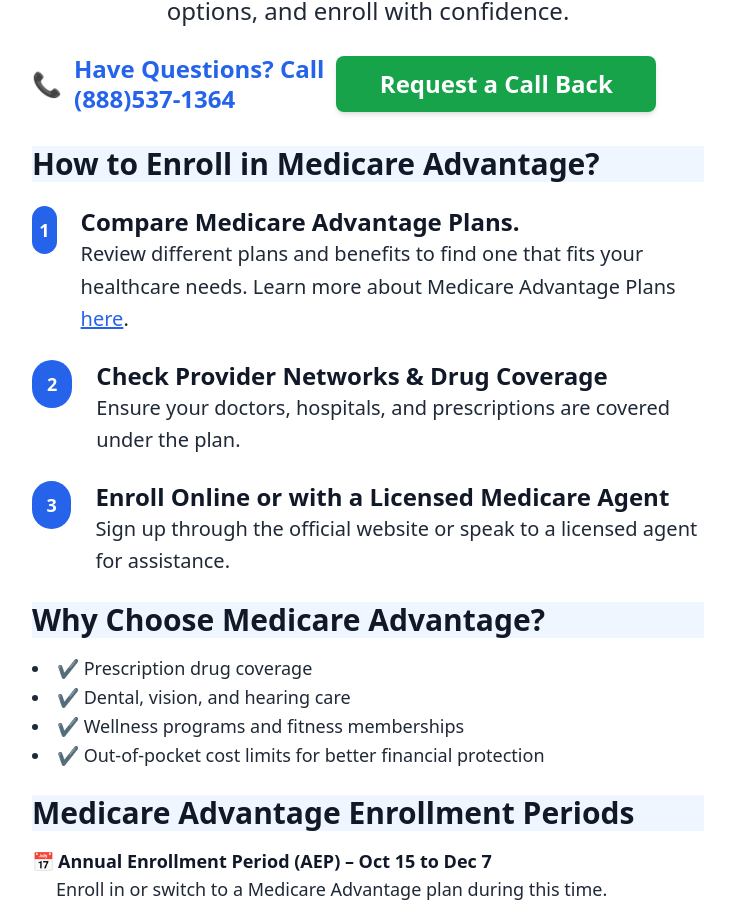
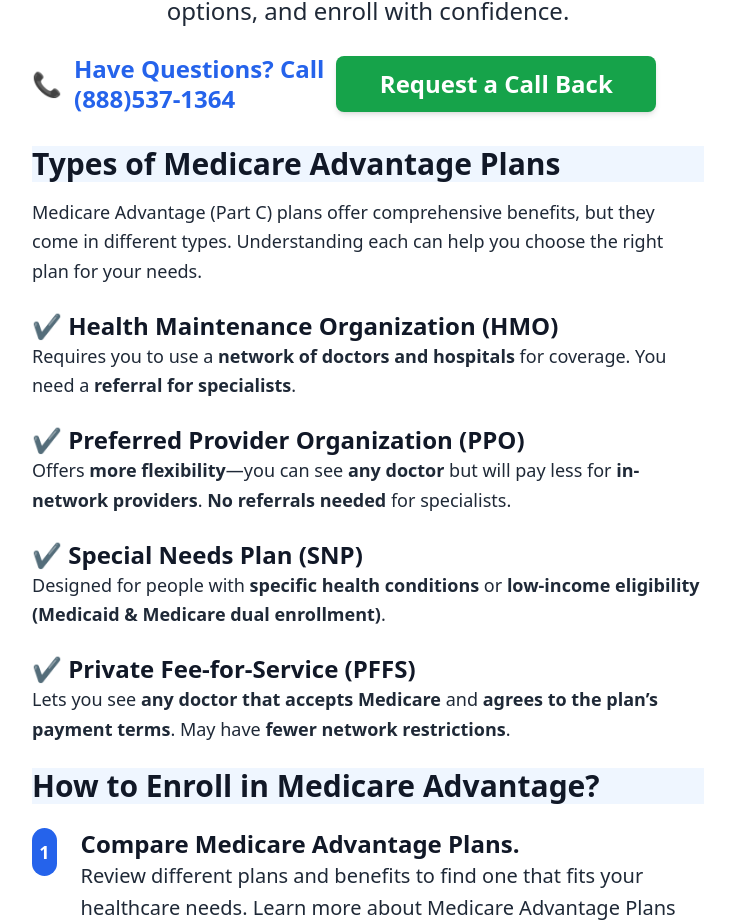
Before and after one commit to tantunholdings/medicare-tantun-web, a Next.js app: page /medicare-advantage-enrollment in a window 1280 px wide. Shown: the part 327-1250 px from the top of the page, without its empty margins (272-1003 px from the left). Built offline with nearby package versions, Linux system fonts and the light colour scheme.

Commit message:
Add more data to advantage page

```diff
--- a/app/medicare-advantage-enrollment/page.js
+++ b/app/medicare-advantage-enrollment/page.js
@@ -71,6 +71,50 @@ export default function MedicareAdvantagePage() {
                 </div>
             </div>
         </div>
+
+        {/* ✅ Medicare Advantage Plan Types */}
+        <section className="mt-6 max-w-2xl mx-auto">
+            <h3 className="text-3xl font-semibold text-gray-900 bg-blue-50 mb-4">
+                Types of Medicare Advantage Plans
+            </h3>
+            <p className="text-gray-800 text-lg leading-relaxed">
+                Medicare Advantage (Part C) plans offer comprehensive benefits, but they come in different types. Understanding each can help you choose the right plan for your needs.
+            </p>
+
+            <div className="mt-6 space-y-6">
+                {/* HMO */}
+                <div>
+                    <h4 className="text-2xl font-semibold text-gray-900">✔ Health Maintenance Organization (HMO)</h4>
+                    <p className="text-gray-800 text-lg leading-relaxed">
+                        Requires you to use a <strong>network of doctors and hospitals</strong> for coverage. You need a <strong>referral for specialists</strong>.
+                    </p>
+                </div>
+
+                {/* PPO */}
+                <div>
+                    <h4 className="text-2xl font-semibold text-gray-900">✔ Preferred Provider Organization (PPO)</h4>
+                    <p className="text-gray-800 text-lg leading-relaxed">
+                        Offers <strong>more flexibility</strong>—you can see <strong>any doctor</strong> but will pay less for <strong>in-network providers</strong>. <strong>No referrals needed</strong> for specialists.
+                    </p>
+                </div>
+
+                {/* SNP */}
+                <div>
+                    <h4 className="text-2xl font-semibold text-gray-900">✔ Special Needs Plan (SNP)</h4>
+                    <p className="text-gray-800 text-lg leading-relaxed">
+                        Designed for people with <strong>specific health conditions</strong> or <strong>low-income eligibility (Medicaid & Medicare dual enrollment)</strong>.
+                    </p>
+                </div>
+
+                {/* PFFS */}
+                <div>
+                    <h4 className="text-2xl font-semibold text-gray-900">✔ Private Fee-for-Service (PFFS)</h4>
+                    <p className="text-gray-800 text-lg leading-relaxed">
+                        Lets you see <strong>any doctor that accepts Medicare</strong> and <strong>agrees to the plan’s payment terms</strong>. May have <strong>fewer network restrictions</strong>.
+                    </p>
+                </div>
+            </div>
+        </section>
 
 
          {/* How to Enroll - Step-by-Step Approach */}
```
